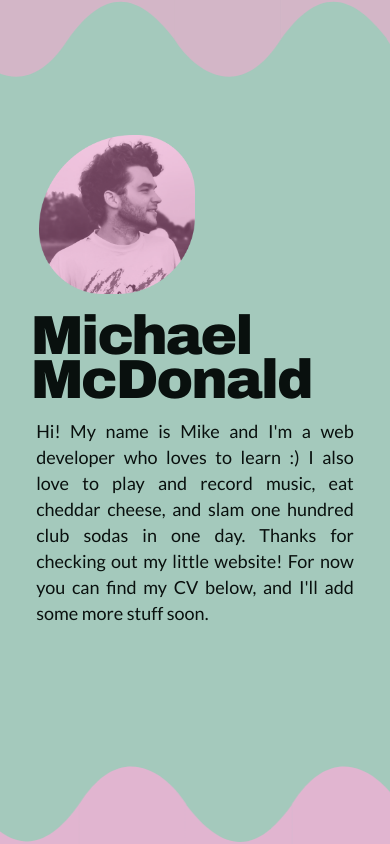
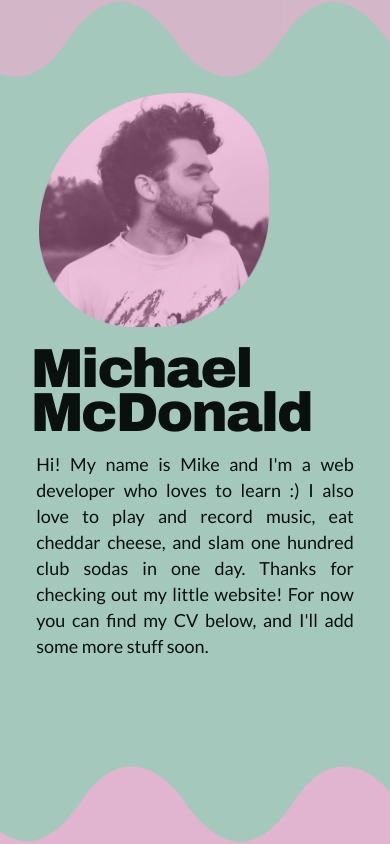
Before and after one commit to michaelAdrianMcd/michaelSoft, a React (Create React App) app: page / in a window 390 px wide. Shown: the top 844 px of the page. Built offline with nearby package versions, Linux system fonts and the light colour scheme.

Commit message:
mobile layout change

```diff
--- a/src/pages/Landing.js
+++ b/src/pages/Landing.js
@@ -98,7 +98,7 @@ const Content = styled.div`
     grid-template-columns: repeat(auto-fill, minmax(300px, 550px));
     grid-gap: 0;
     max-width: 80%;
-    top: 16%;
+    top: 11%;
     padding-left: 0;
   }
 `;
@@ -207,5 +207,6 @@ const Image = styled.img`
   animation: ${fadeIn} 0.5s linear;
   @media only screen and (max-width: 1061px) {
     width: 100%;
+    min-width: 230px;
   }
 `;
```
